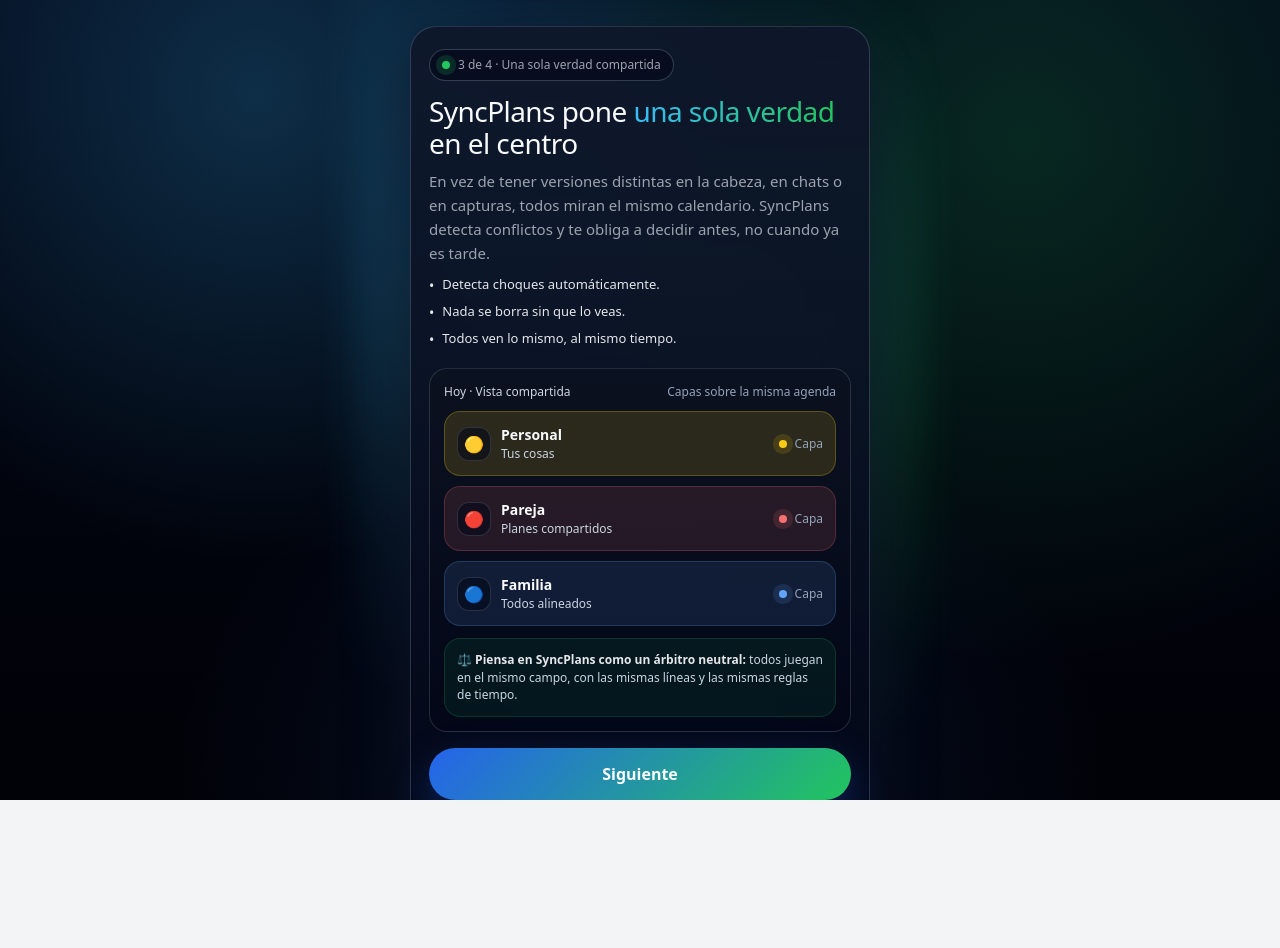
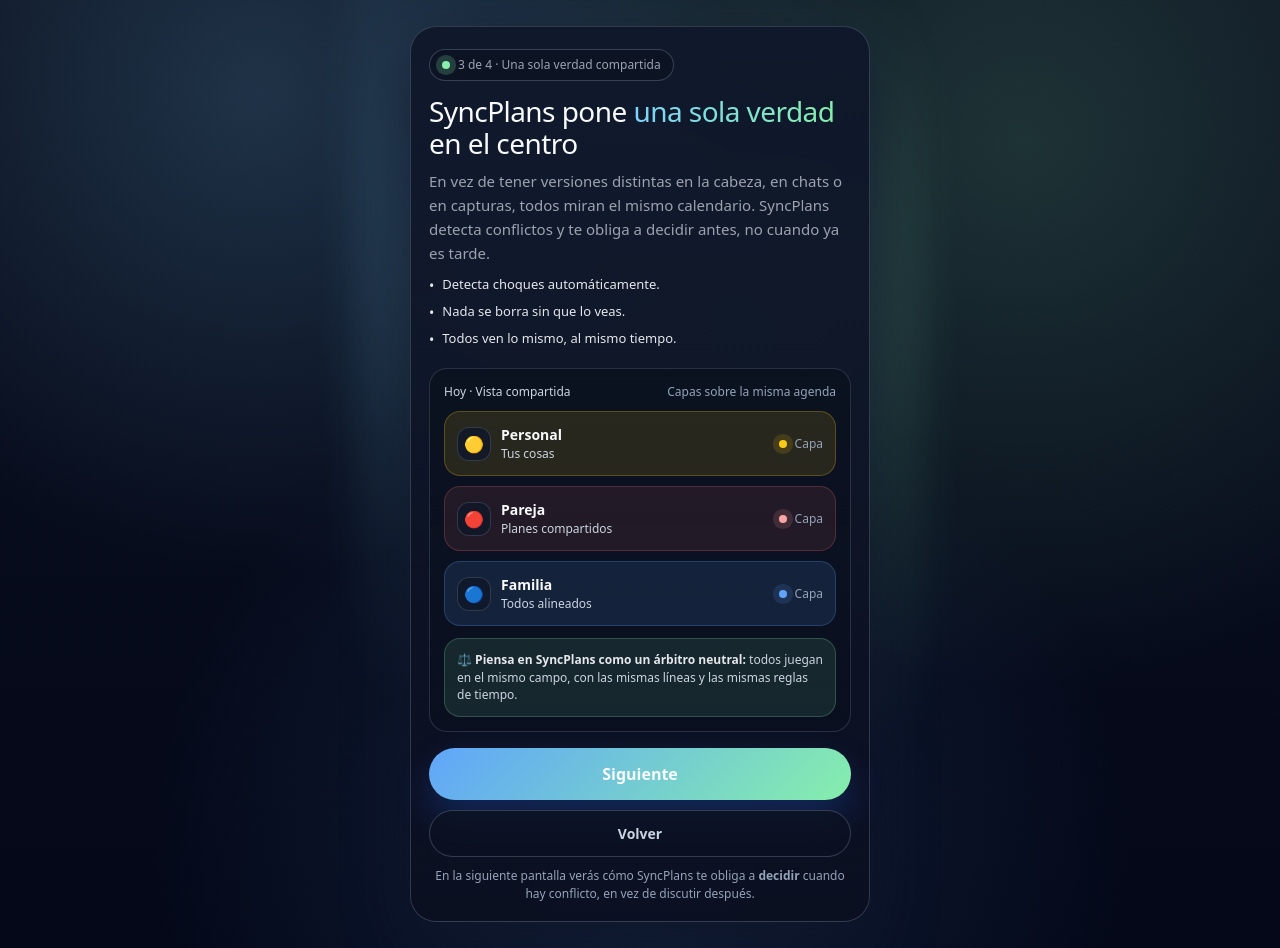
Before and after one commit to Fgainzall/syncplans-app, a Next.js app: page /onboarding/3 in a window 1280 px wide. Before the commit the page ends 800 px from the top, so only its background shows below. Built offline with nearby package versions, Linux system fonts and the light colour scheme.

Commit message:
style(onboarding): soften colors for friendly feel

```diff
--- a/src/app/globals.css
+++ b/src/app/globals.css
@@ -1,75 +1,41 @@
-/* src/app/globals.css */
 @import "tailwindcss";
 
-/* ============================
-   Paleta base – Modo claro
-   ============================ */
+/* 🌙 SyncPlans Soft Dark Theme */
+:root {
+  --bg-main: #0b1020;          /* azul noche suave */
+  --bg-card: #111833;          /* tarjetas */
+  --bg-card-soft: #141c3a;
 
-:root {
-  /* Fondo claro suave (si el sistema está en light mode) */
-  --background: #f3f4f6;   /* gris clarito, no blanco puro */
-  --foreground: #020617;   /* azul muy oscuro, no negro duro */
+  --text-primary: #f1f5f9;     /* blanco suave */
+  --text-secondary: #b6c0d4;   /* gris legible */
+  --text-muted: #8a94b8;
 
-  /* Texto */
-  --text-main: #020617;
-  --text-soft: #111827;
-  --text-muted: #6b7280;
+  --border-soft: rgba(148,163,184,0.18);
 
-  /* Acentos (más calmados) */
-  --accent-primary: #6366f1;  /* índigo suave */
-  --accent-secondary: #22c55e;
+  /* Accent suaves */
+  --accent-blue: #7dd3fc;
+  --accent-green: #86efac;
+  --accent-violet: #c4b5fd;
+  --accent-amber: #fde68a;
 }
-
-/* ============================
-   Paleta base – Modo oscuro
-   (lo que más va a ver Ara y tu target)
-   ============================ */
-
-@media (prefers-color-scheme: dark) {
-  :root {
-    /* Fondo con gradiente suave, no bloque negro */
-    --background: radial-gradient(
-        circle at 20% 10%,
-        rgba(56, 189, 248, 0.16),
-        transparent 48%
-      ),
-      radial-gradient(
-        circle at 82% 18%,
-        rgba(34, 197, 94, 0.14),
-        transparent 52%
-      ),
-      radial-gradient(
-        circle at 50% 100%,
-        rgba(129, 140, 248, 0.14),
-        transparent 55%
-      ),
-      #020617;
-
-    --foreground: #e5e7eb;   /* gris claro, no blanco nuclear */
-
-    --text-main: #f9fafb;
-    --text-soft: #e5e7eb;
-    --text-muted: #9ca3af;
-
-    /* Acentos suavizados */
-    --accent-primary: #a855f7;  /* violeta pastel-ish */
-    --accent-secondary: #38bdf8;
-  }
-
-  html {
-    color-scheme: dark;
-  }
-}
-
-/* ============================
-   Resets y base
-   ============================ */
 
 html,
 body {
   max-width: 100vw;
   overflow-x: hidden;
-  height: 100%;
+}
+
+body {
+  background: linear-gradient(
+    180deg,
+    #0b1020 0%,
+    #0e1430 60%,
+    #0b1020 100%
+  );
+  color: var(--text-primary);
+  font-family: system-ui, -apple-system, BlinkMacSystemFont, sans-serif;
+  -webkit-font-smoothing: antialiased;
+  -moz-osx-font-smoothing: grayscale;
 }
 
 * {
@@ -78,26 +44,7 @@ body {
   margin: 0;
 }
 
-body {
-  color: var(--foreground);
-  background: var(--background);
-  font-family: system-ui, -apple-system, BlinkMacSystemFont, "Segoe UI",
-    sans-serif;
-  -webkit-font-smoothing: antialiased;
-  -moz-osx-font-smoothing: grayscale;
-}
-
-/* Para que el contenido principal se vea un poco menos “duro” */
-main {
-  color: var(--text-soft);
-}
-
 a {
   color: inherit;
   text-decoration: none;
 }
-
-/* Por si quieres usar estas utilidades más adelante en componentes */
-.sp-text-muted {
-  color: var(--text-muted);
-}
--- a/src/app/layout.tsx
+++ b/src/app/layout.tsx
@@ -1,4 +1,3 @@
-// src/app/layout.tsx
 import "./globals.css";
 import { ToastProvider } from "@/components/ui/Toast";
 
@@ -9,11 +8,7 @@ export default function RootLayout({
 }) {
   return (
     <html lang="es">
-      {/*
-        Dejamos que globals.css controle el fondo y el color de texto.
-        Así todo el app respeta la paleta más suave para Ara.
-      */}
-      <body className="min-h-screen">
+      <body>
         <ToastProvider>{children}</ToastProvider>
       </body>
     </html>
--- a/src/app/onboarding/3/page.tsx
+++ b/src/app/onboarding/3/page.tsx
@@ -10,7 +10,7 @@ export default function Onboarding3() {
       style={{
         minHeight: "100vh",
         background:
-          "radial-gradient(circle at 20% 10%, rgba(56,189,248,0.22), transparent 35%), radial-gradient(circle at 80% 15%, rgba(34,197,94,0.18), transparent 40%), radial-gradient(circle at 50% 90%, rgba(37,99,235,0.14), transparent 45%), linear-gradient(180deg, #020617 0%, #000 120%)",
+          "radial-gradient(circle at 20% 10%, rgba(125,211,252,0.18), transparent 36%), radial-gradient(circle at 80% 15%, rgba(134,239,172,0.16), transparent 42%), radial-gradient(circle at 50% 90%, rgba(96,165,250,0.14), transparent 46%), linear-gradient(180deg, #0b1020 0%, #020617 120%)",
         color: "#F9FAFB",
         display: "flex",
         alignItems: "center",
@@ -27,7 +27,7 @@ export default function Onboarding3() {
             position: "absolute",
             inset: -60,
             background:
-              "radial-gradient(circle at 30% 30%, rgba(56,189,248,0.22), transparent 55%), radial-gradient(circle at 70% 40%, rgba(34,197,94,0.18), transparent 55%)",
+              "radial-gradient(circle at 30% 30%, rgba(125,211,252,0.20), transparent 55%), radial-gradient(circle at 70% 40%, rgba(134,239,172,0.16), transparent 55%)",
             filter: "blur(18px)",
             opacity: 0.9,
             zIndex: 0,
@@ -42,9 +42,9 @@ export default function Onboarding3() {
             borderRadius: 26,
             padding: "22px 18px 18px",
             background:
-              "linear-gradient(180deg, rgba(15,23,42,0.92), rgba(2,6,23,0.88))",
+              "linear-gradient(180deg, rgba(15,23,42,0.92), rgba(11,15,32,0.90))",
             border: "1px solid rgba(148,163,184,0.28)",
-            boxShadow: "0 22px 60px rgba(15,23,42,0.75)",
+            boxShadow: "0 22px 60px rgba(15,23,42,0.70)",
             backdropFilter: "blur(14px)",
           }}
         >
@@ -57,7 +57,7 @@ export default function Onboarding3() {
               padding: "6px 12px",
               borderRadius: 999,
               border: "1px solid rgba(148,163,184,0.32)",
-              background: "rgba(2,6,23,0.55)",
+              background: "rgba(12,18,34,0.75)",
               color: "#9CA3AF",
               fontSize: 12,
               marginBottom: 14,
@@ -68,8 +68,8 @@ export default function Onboarding3() {
                 width: 8,
                 height: 8,
                 borderRadius: 999,
-                background: "#22C55E",
-                boxShadow: "0 0 0 6px rgba(34,197,94,0.16)",
+                background: "#86EFAC",
+                boxShadow: "0 0 0 6px rgba(134,239,172,0.20)",
               }}
             />
             3 de 4 · Una sola verdad compartida
@@ -87,7 +87,7 @@ export default function Onboarding3() {
             SyncPlans pone{" "}
             <span
               style={{
-                background: "linear-gradient(90deg, #38BDF8, #22C55E)",
+                background: "linear-gradient(90deg, #7DD3FC, #86EFAC)",
                 WebkitBackgroundClip: "text",
                 color: "transparent",
               }}
@@ -143,7 +143,7 @@ export default function Onboarding3() {
               borderRadius: 18,
               padding: 14,
               background:
-                "linear-gradient(180deg, rgba(11,18,32,0.9), rgba(2,6,23,0.7))",
+                "linear-gradient(180deg, rgba(11,18,32,0.95), rgba(10,16,32,0.80))",
               border: "1px solid rgba(148,163,184,0.22)",
               marginBottom: 16,
             }}
@@ -158,7 +158,9 @@ export default function Onboarding3() {
               }}
             >
               <span>Hoy · Vista compartida</span>
-              <span style={{ color: "#94A3B8" }}>Capas sobre la misma agenda</span>
+              <span style={{ color: "#94A3B8" }}>
+                Capas sobre la misma agenda
+              </span>
             </div>
 
             <div style={{ display: "grid", gap: 10 }}>
@@ -166,15 +168,15 @@ export default function Onboarding3() {
                 title="Personal"
                 subtitle="Tus cosas"
                 dot="#FACC15"
-                bg="rgba(250,204,21,0.14)"
-                border="rgba(250,204,21,0.25)"
+                bg="rgba(250,204,21,0.12)"
+                border="rgba(250,204,21,0.24)"
                 icon="🟡"
               />
               <LayerCard
                 title="Pareja"
                 subtitle="Planes compartidos"
-                dot="#F87171"
-                bg="rgba(248,113,113,0.12)"
+                dot="#FCA5A5"
+                bg="rgba(248,113,113,0.10)"
                 border="rgba(248,113,113,0.22)"
                 icon="🔴"
               />
@@ -183,7 +185,7 @@ export default function Onboarding3() {
                 subtitle="Todos alineados"
                 dot="#60A5FA"
                 bg="rgba(96,165,250,0.12)"
-                border="rgba(96,165,250,0.22)"
+                border="rgba(96,165,250,0.24)"
                 icon="🔵"
               />
             </div>
@@ -193,14 +195,17 @@ export default function Onboarding3() {
                 marginTop: 12,
                 borderRadius: 16,
                 padding: 12,
-                background: "rgba(34,197,94,0.08)",
-                border: "1px solid rgba(34,197,94,0.18)",
+                background: "rgba(134,239,172,0.10)",
+                border: "1px solid rgba(134,239,172,0.22)",
                 color: "#CBD5E1",
                 fontSize: 12,
                 lineHeight: 1.45,
               }}
             >
-              ⚖️ <b style={{ color: "#E5E7EB" }}>Piensa en SyncPlans como un árbitro neutral:</b>{" "}
+              ⚖️{" "}
+              <b style={{ color: "#E5E7EB" }}>
+                Piensa en SyncPlans como un árbitro neutral:
+              </b>{" "}
               todos juegan en el mismo campo, con las mismas líneas y las mismas
               reglas de tiempo.
             </div>
@@ -214,12 +219,12 @@ export default function Onboarding3() {
               padding: "14px 18px",
               borderRadius: 999,
               border: "none",
-              background: "linear-gradient(135deg, #2563EB, #22C55E)",
+              background: "linear-gradient(135deg, #60A5FA, #86EFAC)",
               color: "#F9FAFB",
               fontSize: 16,
               fontWeight: 700,
               cursor: "pointer",
-              boxShadow: "0 18px 40px rgba(37,99,235,0.35)",
+              boxShadow: "0 18px 36px rgba(37,99,235,0.28)",
             }}
           >
             Siguiente
@@ -231,8 +236,8 @@ export default function Onboarding3() {
               width: "100%",
               padding: "12px 18px",
               borderRadius: 999,
-              border: "1px solid rgba(148,163,184,0.35)",
-              background: "rgba(2,6,23,0.45)",
+              border: "1px solid rgba(148,163,184,0.30)",
+              background: "rgba(12,18,34,0.80)",
               color: "#CBD5E1",
               fontSize: 14,
               fontWeight: 600,
@@ -287,8 +292,8 @@ function LayerCard(props: {
             width: 34,
             height: 34,
             borderRadius: 12,
-            background: "rgba(2,6,23,0.55)",
-            border: "1px solid rgba(148,163,184,0.22)",
+            background: "rgba(15,23,42,0.80)",
+            border: "1px solid rgba(148,163,184,0.24)",
             display: "flex",
             alignItems: "center",
             justifyContent: "center",
@@ -300,7 +305,9 @@ function LayerCard(props: {
 
         <div>
           <div style={{ fontWeight: 700, fontSize: 14 }}>{props.title}</div>
-          <div style={{ color: "#CBD5E1", fontSize: 12 }}>{props.subtitle}</div>
+          <div style={{ color: "#CBD5E1", fontSize: 12 }}>
+            {props.subtitle}
+          </div>
         </div>
       </div>
 
--- a/src/app/onboarding/4/page.tsx
+++ b/src/app/onboarding/4/page.tsx
@@ -3,13 +3,13 @@
 import { useRouter } from "next/navigation";
 
 const BRAND = {
-  bg: "#020617",
-  card: "rgba(255,255,255,0.06)",
-  border: "rgba(255,255,255,0.12)",
-  text: "rgba(255,255,255,0.92)",
-  sub: "rgba(255,255,255,0.70)",
-  ok: "#22C55E",
-  accent: "#38BDF8",
+  bg: "#0b1020",
+  card: "rgba(15,23,42,0.92)",
+  border: "rgba(148,163,184,0.35)",
+  text: "rgba(248,250,252,0.96)",
+  sub: "rgba(148,163,184,0.85)",
+  ok: "#86EFAC",
+  accent: "#7DD3FC",
   warn: "#FBBF24",
 };
 
@@ -124,8 +124,8 @@ export default function Onboarding4Page() {
 const styles: Record<string, React.CSSProperties> = {
   main: {
     minHeight: "100vh",
-    background: `radial-gradient(900px 450px at 15% 10%, rgba(56,189,248,0.18), transparent 60%),
-                 radial-gradient(900px 450px at 85% 20%, rgba(34,197,94,0.16), transparent 60%),
+    background: `radial-gradient(900px 450px at 15% 10%, rgba(125,211,252,0.18), transparent 60%),
+                 radial-gradient(900px 450px at 85% 20%, rgba(134,239,172,0.16), transparent 60%),
                  ${BRAND.bg}`,
     color: BRAND.text,
     display: "flex",
@@ -141,8 +141,8 @@ const styles: Record<string, React.CSSProperties> = {
     border: `1px solid ${BRAND.border}`,
     borderRadius: 28,
     padding: 22,
-    boxShadow: "0 30px 80px rgba(0,0,0,0.45)",
-    backdropFilter: "blur(10px)",
+    boxShadow: "0 30px 80px rgba(15,23,42,0.75)",
+    backdropFilter: "blur(12px)",
   },
   topRow: {
     display: "flex",
@@ -157,7 +157,7 @@ const styles: Record<string, React.CSSProperties> = {
     padding: "8px 12px",
     borderRadius: 999,
     border: `1px solid ${BRAND.border}`,
-    background: "rgba(255,255,255,0.04)",
+    background: "rgba(15,23,42,0.85)",
     fontSize: 12,
     color: BRAND.sub,
   },
@@ -169,7 +169,7 @@ const styles: Record<string, React.CSSProperties> = {
     display: "grid",
     placeItems: "center",
     border: `1px solid ${BRAND.border}`,
-    background: "rgba(255,255,255,0.04)",
+    background: "rgba(15,23,42,0.85)",
     fontSize: 18,
   },
   h1: {
@@ -187,8 +187,8 @@ const styles: Record<string, React.CSSProperties> = {
   list: {
     marginTop: 16,
     borderRadius: 22,
-    border: "1px solid rgba(255,255,255,0.10)",
-    background: "rgba(0,0,0,0.12)",
+    border: "1px solid rgba(148,163,184,0.22)",
+    background: "rgba(15,23,42,0.90)",
     padding: 12,
     display: "grid",
     gap: 10,
@@ -200,8 +200,8 @@ const styles: Record<string, React.CSSProperties> = {
     alignItems: "center",
     padding: 12,
     borderRadius: 18,
-    border: "1px solid rgba(255,255,255,0.08)",
-    background: "rgba(255,255,255,0.04)",
+    border: "1px solid rgba(148,163,184,0.26)",
+    background: "rgba(15,23,42,0.95)",
   },
   check: {
     width: 24,
@@ -209,9 +209,9 @@ const styles: Record<string, React.CSSProperties> = {
     borderRadius: 8,
     display: "grid",
     placeItems: "center",
-    background: "rgba(34,197,94,0.18)",
-    border: "1px solid rgba(34,197,94,0.35)",
-    color: "rgba(255,255,255,0.95)",
+    background: "rgba(134,239,172,0.14)",
+    border: "1px solid rgba(134,239,172,0.30)",
+    color: "rgba(248,250,252,0.96)",
     fontWeight: 800,
     fontSize: 13,
   },
@@ -223,9 +223,9 @@ const styles: Record<string, React.CSSProperties> = {
     fontWeight: 800,
     padding: "6px 10px",
     borderRadius: 999,
-    border: "1px solid rgba(34,197,94,0.30)",
-    background: "rgba(34,197,94,0.12)",
-    color: "rgba(255,255,255,0.92)",
+    border: "1px solid rgba(134,239,172,0.35)",
+    background: "rgba(134,239,172,0.14)",
+    color: "rgba(248,250,252,0.96)",
   },
 
   primary: {
@@ -233,13 +233,13 @@ const styles: Record<string, React.CSSProperties> = {
     width: "100%",
     borderRadius: 18,
     padding: "14px 16px",
-    border: "1px solid rgba(56,189,248,0.35)",
-    background:
-      "linear-gradient(90deg, rgba(37,99,235,0.9), rgba(34,197,94,0.9))",
+    border: "1px solid rgba(125,211,252,0.35)",
+    background: "linear-gradient(90deg, #60A5FA, #86EFAC)",
     color: "white",
     fontWeight: 900,
     fontSize: 14,
     cursor: "pointer",
+    boxShadow: "0 18px 36px rgba(37,99,235,0.28)",
   },
 
   login: {
@@ -247,8 +247,8 @@ const styles: Record<string, React.CSSProperties> = {
     width: "100%",
     borderRadius: 18,
     padding: "12px 16px",
-    border: "1px solid rgba(255,255,255,0.14)",
-    background: "rgba(255,255,255,0.04)",
+    border: "1px solid rgba(148,163,184,0.40)",
+    background: "rgba(15,23,42,0.90)",
     color: BRAND.text,
     fontWeight: 900,
     fontSize: 14,
@@ -261,7 +261,7 @@ const styles: Record<string, React.CSSProperties> = {
     borderRadius: 18,
     padding: "12px 16px",
     border: `1px solid ${BRAND.border}`,
-    background: "rgba(255,255,255,0.04)",
+    background: "rgba(15,23,42,0.90)",
     color: BRAND.text,
     fontWeight: 800,
     fontSize: 13,
@@ -271,6 +271,6 @@ const styles: Record<string, React.CSSProperties> = {
     marginTop: 12,
     textAlign: "center",
     fontSize: 12,
-    color: "rgba(255,255,255,0.55)",
+    color: "rgba(148,163,184,0.85)",
   },
 };
```
Also changed, not shown: src/app/onboarding/2/page.tsx (+33 -35 lines).
